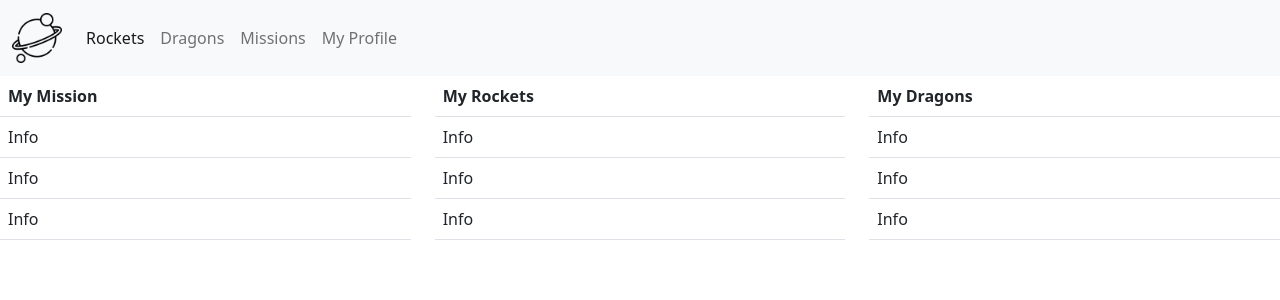
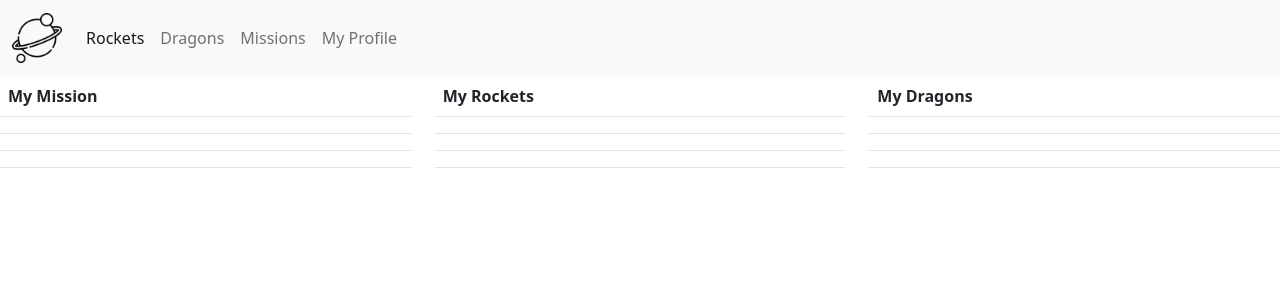
Before and after one commit to david-lafontant/space-travelers, a React (Vite) app: page /profile in a window 1280 px wide. Shown: the top 300 px of the page. Built offline with nearby package versions, Linux system fonts and the light colour scheme.

Commit message:
Add props type and display props in Info component

```diff
--- a/src/components/info/Info.tsx
+++ b/src/components/info/Info.tsx
@@ -1,11 +1,11 @@
-import React from 'react';
+type InfoProps = {
+  name: string
+}
 
-const Info = () => (
+const Info = ({ name }: InfoProps) => (
   <tr>
-    <td>
-      Info
-    </td>
+    <td>{name}</td>
   </tr>
-);
+)
 
-export default Info;
+export default Info
```
